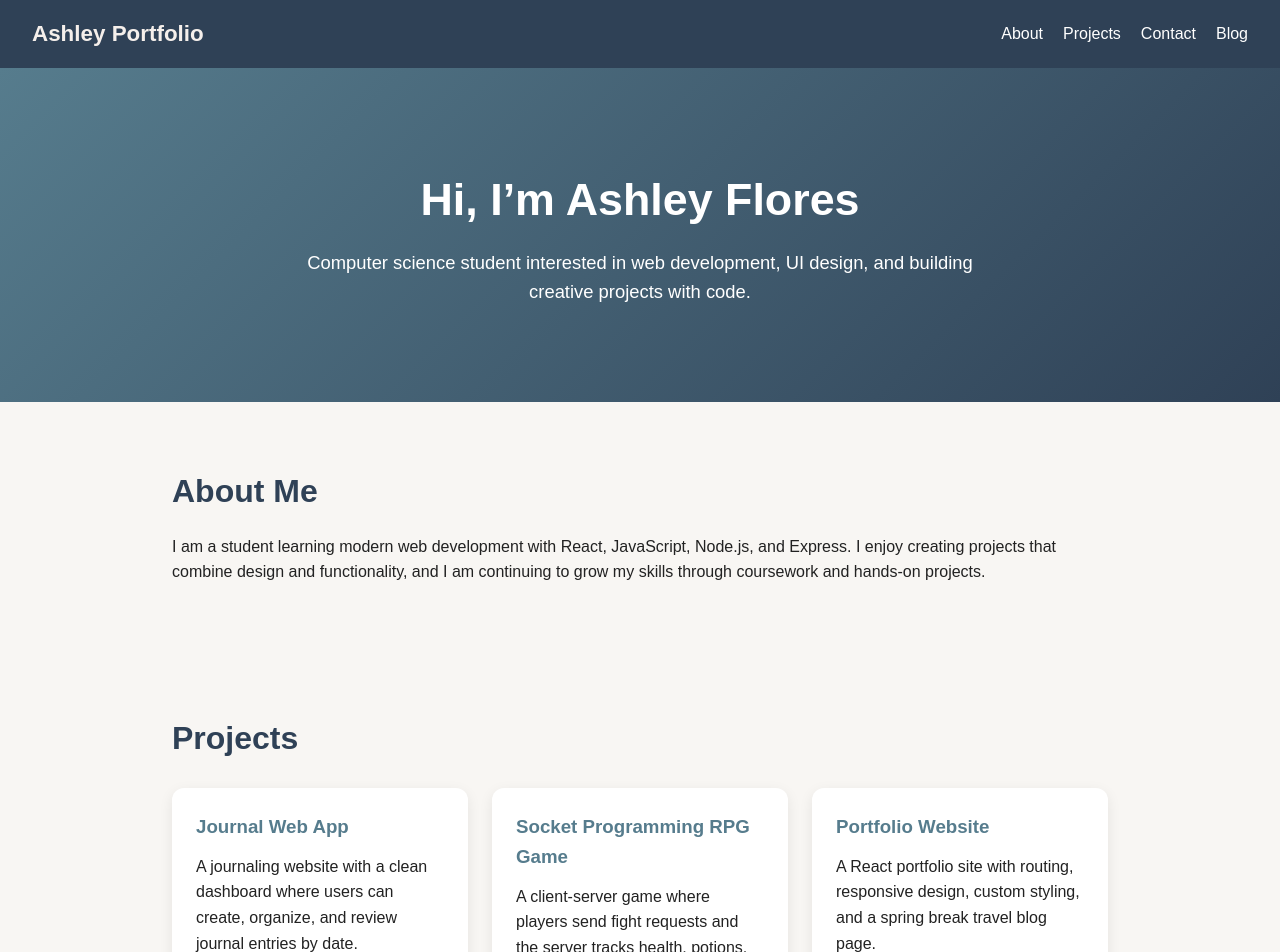
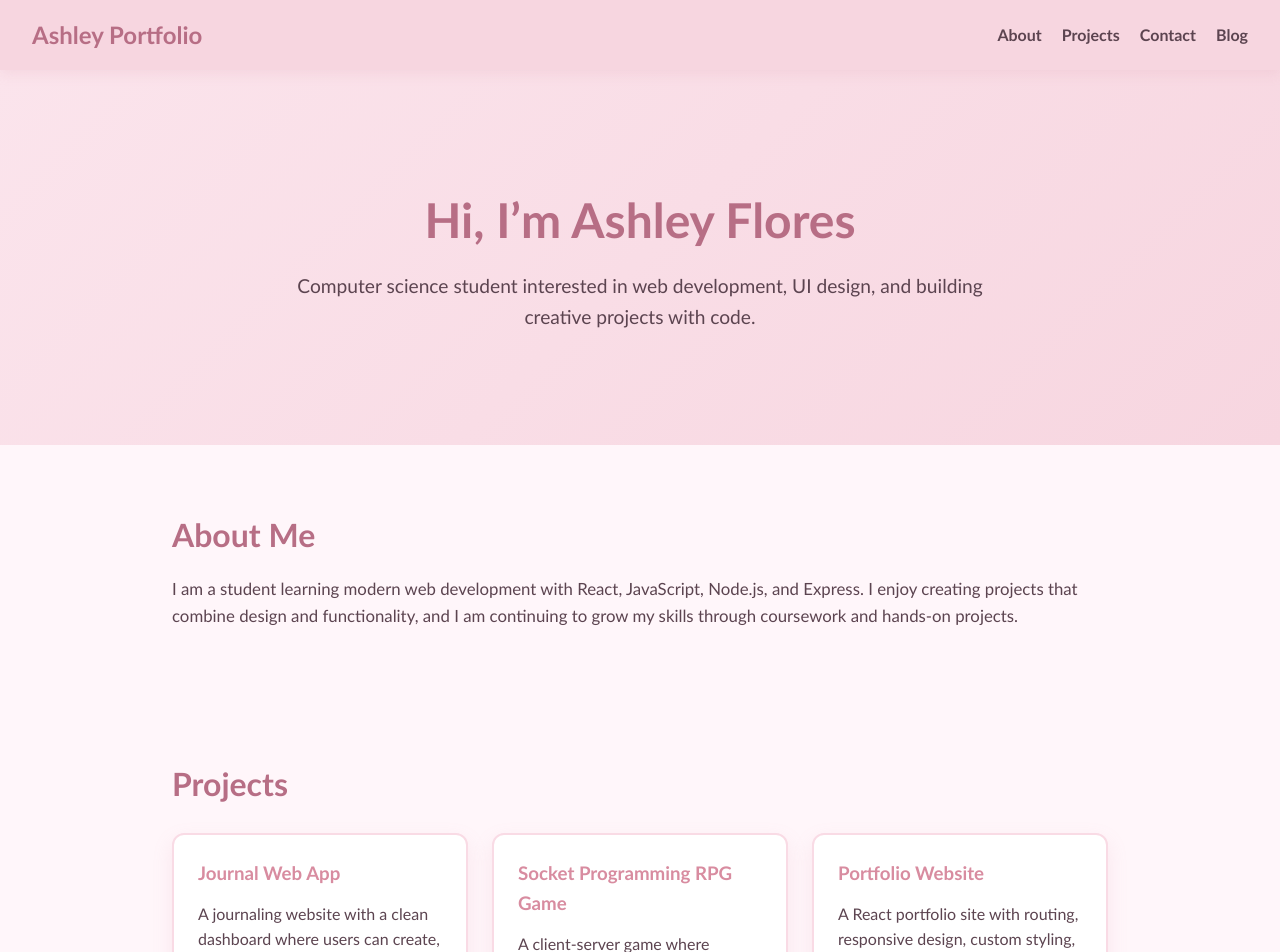
Before and after one commit to xhley/my-portfolio, a React (Vite) app: page /my-portfolio/ in a window 1280 px wide. Shown: the top 952 px of the page. Built offline with nearby package versions, Linux system fonts and the light colour scheme.

Commit message:
change portfolio to baby pink theme

```diff
--- a/src/index.css
+++ b/src/index.css
@@ -9,10 +9,10 @@ html {
 }
 
 body {
-  font-family: Arial, Helvetica, sans-serif;
+  font-family: "Trebuchet MS", "Arial", sans-serif;
   line-height: 1.6;
-  color: #222;
-  background: #f8f6f3;
+  color: #5c4450;
+  background: #fff6fa;
 }
 
 .navbar {
@@ -20,17 +20,18 @@ body {
   justify-content: space-between;
   align-items: center;
   padding: 1rem 2rem;
-  background: #2f4156;
-  color: white;
+  background: #f7d6e0;
+  color: #5c4450;
   position: sticky;
   top: 0;
   z-index: 1000;
+  box-shadow: 0 4px 12px rgba(216, 140, 160, 0.15);
 }
 
 .nav-logo {
-  font-size: 1.4rem;
+  font-size: 1.5rem;
   font-weight: bold;
-  color: #f5efeb;
+  color: #b76e85;
   text-decoration: none;
 }
 
@@ -40,30 +41,31 @@ body {
 }
 
 .nav-links a {
-  color: white;
+  color: #5c4450;
   text-decoration: none;
+  font-weight: 600;
 }
 
 .nav-links a:hover {
-  text-decoration: underline;
-}
+color: #d88ca0}
 
 .hero {
   text-align: center;
-  padding: 6rem 2rem;
-  background: linear-gradient(135deg, #567c8d, #2f4156);
-  color: white;
+  padding: 7rem 2rem;
+  background: linear-gradient(135deg, #fbe4ec, #f7d6e0);
+  color: 5c4450;
 }
 
 .hero h1 {
-  font-size: 2.8rem;
+  font-size: 3rem;
   margin-bottom: 0.75rem;
+  color: #b76e85;
 }
 
 .hero p {
   max-width: 700px;
   margin: 0 auto;
-  font-size: 1.15rem;
+  font-size: 1.2rem;
 }
 
 .section {
@@ -75,7 +77,7 @@ body {
 .section h2 {
   font-size: 2rem;
   margin-bottom: 1rem;
-  color: #2f4156;
+  color: #b76e85;
 }
 
 .projects-grid {
@@ -86,15 +88,17 @@ body {
 }
 
 .project-card {
-  background: white;
+  background: #ffffff;
   border-radius: 12px;
   padding: 1.5rem;
-  box-shadow: 0 4px 14px rgba(0, 0, 0, 0.08);
+  box-shadow: 0 8px 20px rgba(216, 140, 160, 0.15);
+  border: 2px solid #f9dbe5;
+  transition: transform 0.2s ease, box-shadow 0.2s ease;
 }
 
 .project-card h3 {
   margin-bottom: 0.75rem;
-  color: #567c8d;
+  color: #d88ca0;
 }
 
 .blog-intro {
@@ -102,16 +106,16 @@ body {
 }
 
 .blog-post {
-  background: white;
-  padding: 1.5rem;
-  border-left: 6px solid #567c8d;
-  border-radius: 10px;
-  box-shadow: 0 4px 14px rgba(0, 0, 0, 0.08);
+  background: #ffffff;
+  padding: 1.75rem;
+  border-radius: 22px;
+  box-shadow: 0 8px 20px rgba(216, 140, 160, 0.15);
+  border: 2px solid #f9dbe5;
 }
 
 .blog-post h3 {
   margin-bottom: 1rem;
-  color: #2f4156;
+  color: #b76e85;
 }
 
 .blog-post p {
@@ -123,7 +127,14 @@ body {
   max-width: 700px;
   display: block;
   margin: 1rem auto 1.5rem auto;
-  border-radius: 12px;
+  border-radius: 18px;
+}
+
+#contract p,
+#about p,
+.blog-post p,
+.project-cardp{
+  font-size: 1.05rem;
 }
 
 @media (max-width: 768px) {
@@ -139,7 +150,7 @@ body {
   }
 
   .hero h1 {
-    font-size: 2rem;
+    font-size: 2.2rem;
   }
 
   .projects-grid {
```
